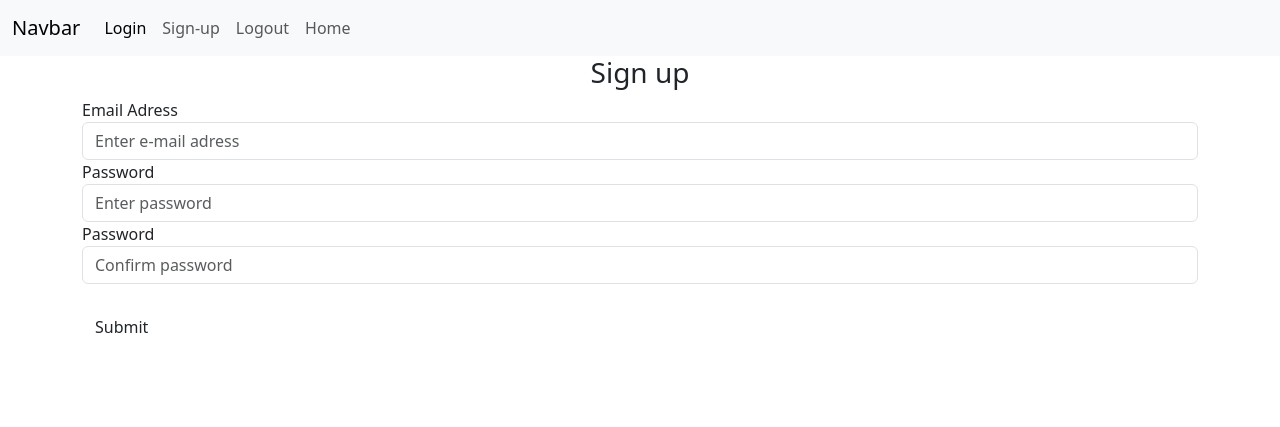
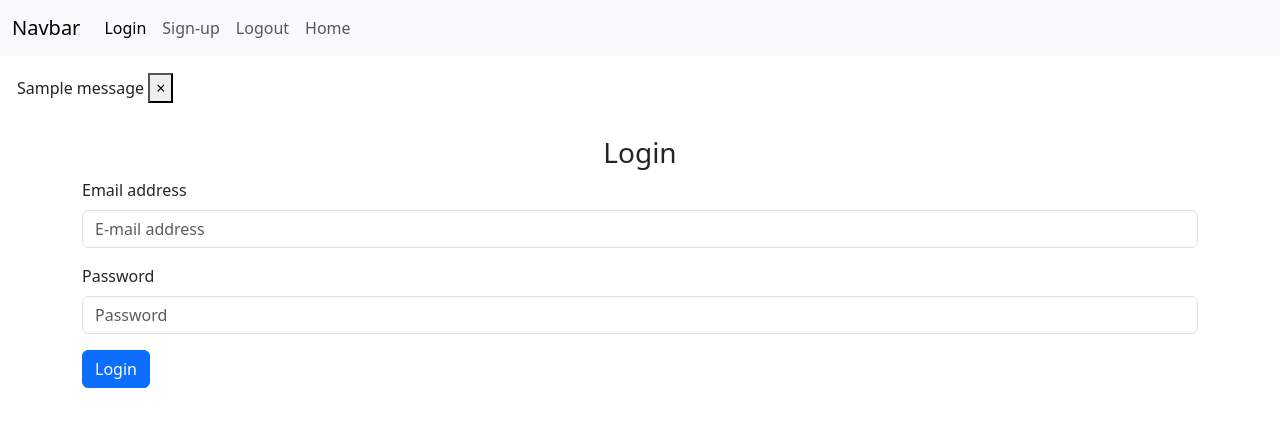
Before and after one commit to Reinder15/Webtechnologie_project, a Python web app: template Webtechnologie project/Website/templates/login.html in a window 1280 px wide. Shown: the top 427 px of the page. Run offline with Jinja, Linux system fonts and the light colour scheme; the template is opened without the code that fills it, so the values that code supplies are empty; one stand-in notice (Sample message) is shown.

Commit message:
Add files via upload

```diff
--- a/Webtechnologie project/Website/templates/base.html
+++ b/Webtechnologie project/Website/templates/base.html
@@ -10,6 +10,11 @@
       integrity="sha384-T3c6CoIi6uLrA9TneNEoa7RxnatzjcDSCmG1MXxSR1GAsXEV/Dwwykc2MPK8M2HN"
       crossorigin="anonymous"
     />
+    <link
+    rel="stylesheet"
+    href="https://stackpath.bootstrapcdn.com/font-awesome/4.7.0/css/font-awesome.min.css"
+    crossorigin="anonymous"
+  />
   </head>
   <body>
     <nav class="navbar navbar-expand-lg bg-body-tertiary">
@@ -49,6 +54,27 @@
       </div>
     </nav>
 
+    {% with messages = get_flashed_messages(with_categories=true) %}
+    {% if messages %}
+      {% for category, message in messages %}
+      {% if category == 'error' %}
+      <div class="alert alert-danger alter-dismissable fade show" role="alert">
+        {{message}}
+        <button type="button" class="close" data-dismiss="alert">
+          <span aria-hidden="true">&times;</span>
+        </button>
+      </div>
+      {% else %}
+      <div class="alert alert-succes alter-dismissable fade show" role="alert">
+        {{message}}
+        <button type="button" class="close" data-dismiss="alert">
+          <span aria-hidden="true">&times;</span>
+        </button>
+      </div>
+      {% endif %}
+      {% endfor %}
+    {% endif %}
+    {% endwith %}
     <div class="container">{% block content%} {% endblock %}</div>
 
     <script
--- a/Webtechnologie project/Website/templates/login.html
+++ b/Webtechnologie project/Website/templates/login.html
@@ -1,38 +1,27 @@
 {% extends "base.html" %} {% block title %}Login{% endblock %} {% block
 content%}
 <form method="POST">
-  <h3 align="center">Sign up</h3>
-  <div class="form-group">
-    <label for="email"> Email Adress</label>
+  <h3 align="center">Login</h3>
+  <div class="mb-3">
+    <label for="email" class="form-label">Email address</label>
     <input
-      type="email"
-      class="form-control"
-      id="email"
-      name="email"
-      placeholder="Enter e-mail adress"
+    type="email"
+    class="form-control"
+    id="email"
+    name="email"
+    placeholder="E-mail address"
     />
   </div>
-  <div class="form-group">
-    <label for="password1"> Password</label>
+  <div class="mb-3">
+    <label for="password" class="form-label">Password</label>
     <input
       type="password"
       class="form-control"
-      id="password1"
-      name="password1"
-      placeholder="Enter password"
+      id="password"
+      name="password"
+      placeholder="Password"
     />
   </div>
-  <div class="form-group">
-    <label for="password2"> Password</label>
-    <input
-      type="password"
-      class="form-control"
-      id="password2"
-      name="password2"
-      placeholder="Confirm password"
-    />
-    <br />
-    <button type="submit" class="btn btn-primay">Submit</button>
-  </div>
+  <button type="submit" class="btn btn-primary">Login</button>
 </form>
 {% endblock %}
```
Also changed, not shown: Webtechnologie project/Website/__init__.py (+7 -0 lines), Webtechnologie project/Website/auth.py (+19 -4 lines), Webtechnologie project/Website/models.py (+21 -0 lines), Webtechnologie project/Website/templates/sign_up.html (+36 -3 lines).
